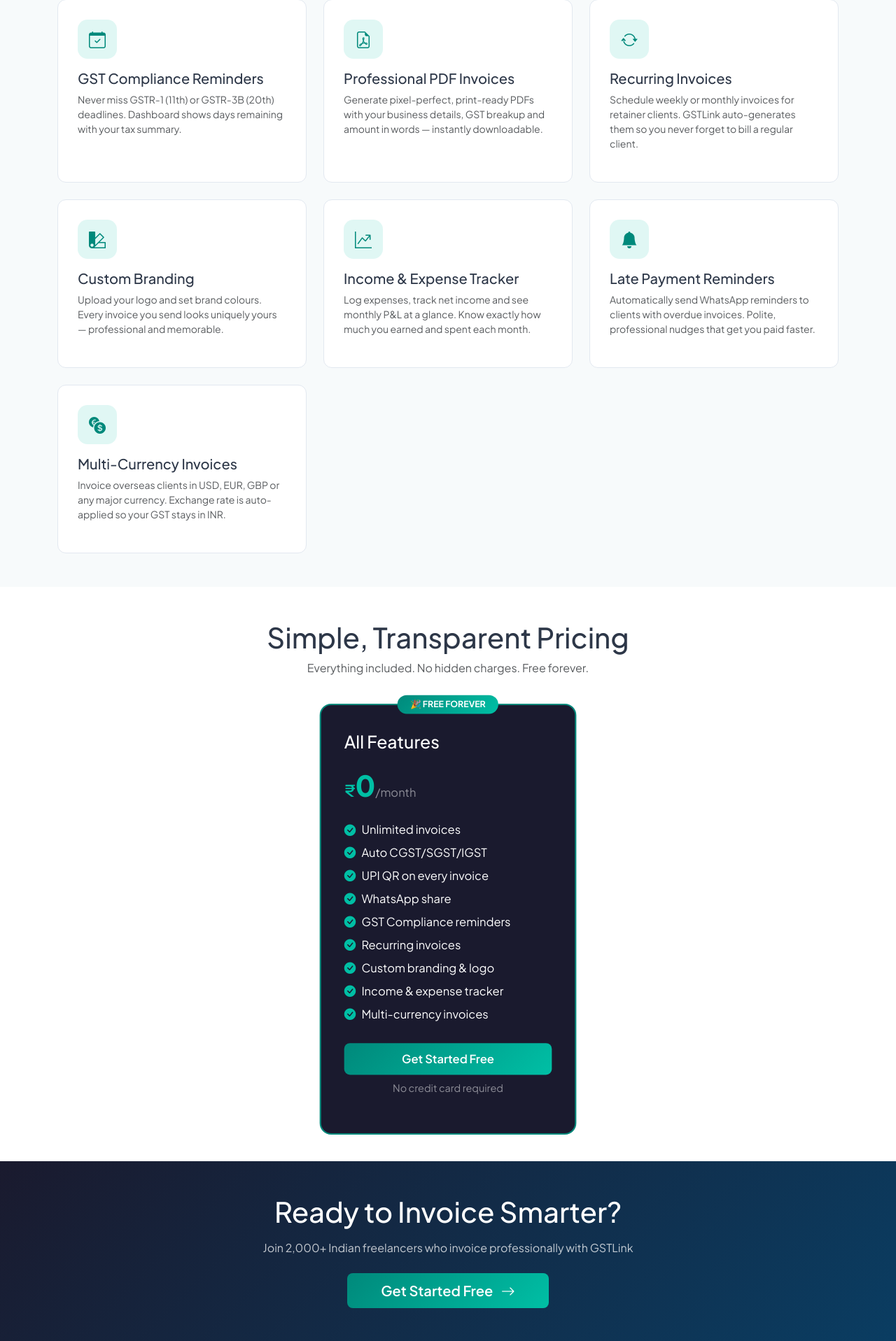
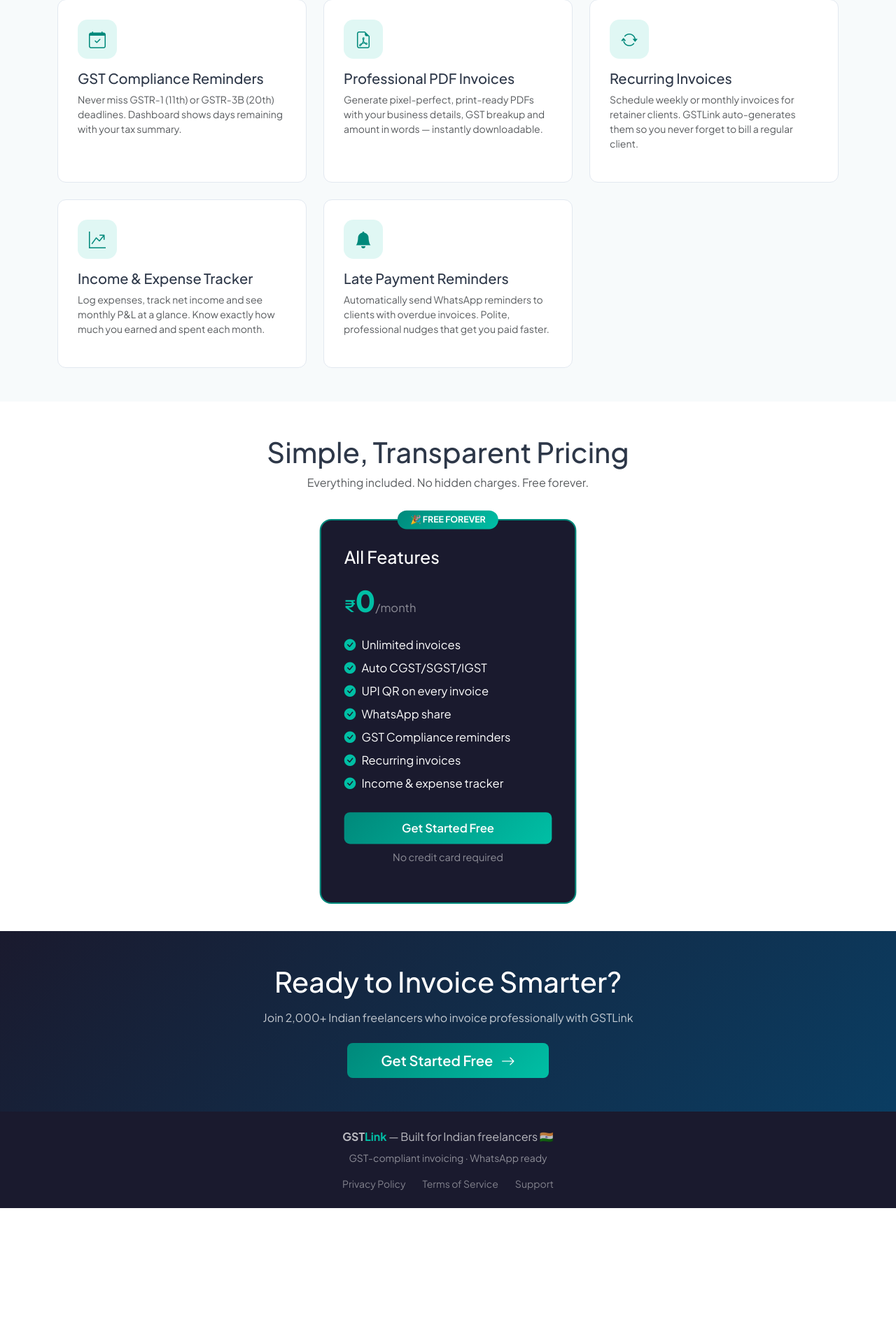
Before and after one commit to heerekarshiva/GstLink, a Flask app: page / in a window 1280 px wide. Shown: the part 1296-3213 px from the top of the page at 70% size. After the commit the page ends 3023 px from the top, so only its background shows below. Run offline with Flask 3, Linux system fonts and the light colour scheme; some libraries are stand-ins or nearby versions.

Commit message:
Remove custom branding and multi-currency features
Removed custom branding and multi-currency invoice features from the landing page.

```diff
--- a/templates/landing.html
+++ b/templates/landing.html
@@ -157,13 +157,6 @@
       </div>
       <div class="col-md-4">
         <div class="feature-card">
-          <div class="feature-icon"><i class="bi bi-palette2"></i></div>
-          <h5 class="fw-700">Custom Branding</h5>
-          <p class="text-muted small">Upload your logo and set brand colours. Every invoice you send looks uniquely yours — professional and memorable.</p>
-        </div>
-      </div>
-      <div class="col-md-4">
-        <div class="feature-card">
           <div class="feature-icon"><i class="bi bi-graph-up-arrow"></i></div>
           <h5 class="fw-700">Income &amp; Expense Tracker</h5>
           <p class="text-muted small">Log expenses, track net income and see monthly P&amp;L at a glance. Know exactly how much you earned and spent each month.</p>
@@ -174,13 +167,6 @@
           <div class="feature-icon"><i class="bi bi-bell-fill"></i></div>
           <h5 class="fw-700">Late Payment Reminders</h5>
           <p class="text-muted small">Automatically send WhatsApp reminders to clients with overdue invoices. Polite, professional nudges that get you paid faster.</p>
-        </div>
-      </div>
-      <div class="col-md-4">
-        <div class="feature-card">
-          <div class="feature-icon"><i class="bi bi-currency-exchange"></i></div>
-          <h5 class="fw-700">Multi-Currency Invoices</h5>
-          <p class="text-muted small">Invoice overseas clients in USD, EUR, GBP or any major currency. Exchange rate is auto-applied so your GST stays in INR.</p>
         </div>
       </div>
     </div>
@@ -207,9 +193,7 @@
             <li class="py-1"><i class="bi bi-check-circle-fill me-2" style="color:#00BFA5"></i>WhatsApp share</li>
             <li class="py-1"><i class="bi bi-check-circle-fill me-2" style="color:#00BFA5"></i>GST Compliance reminders</li>
             <li class="py-1"><i class="bi bi-check-circle-fill me-2" style="color:#00BFA5"></i>Recurring invoices</li>
-            <li class="py-1"><i class="bi bi-check-circle-fill me-2" style="color:#00BFA5"></i>Custom branding &amp; logo</li>
             <li class="py-1"><i class="bi bi-check-circle-fill me-2" style="color:#00BFA5"></i>Income &amp; expense tracker</li>
-            <li class="py-1"><i class="bi bi-check-circle-fill me-2" style="color:#00BFA5"></i>Multi-currency invoices</li>
           </ul>
           <a href="{{ url_for('register') }}" class="btn btn-primary w-100" style="background:linear-gradient(135deg,#00897B,#00BFA5)">Get Started Free</a>
           <p class="text-center mt-2 small" style="color:rgba(255,255,255,.5)">No credit card required</p>
```
